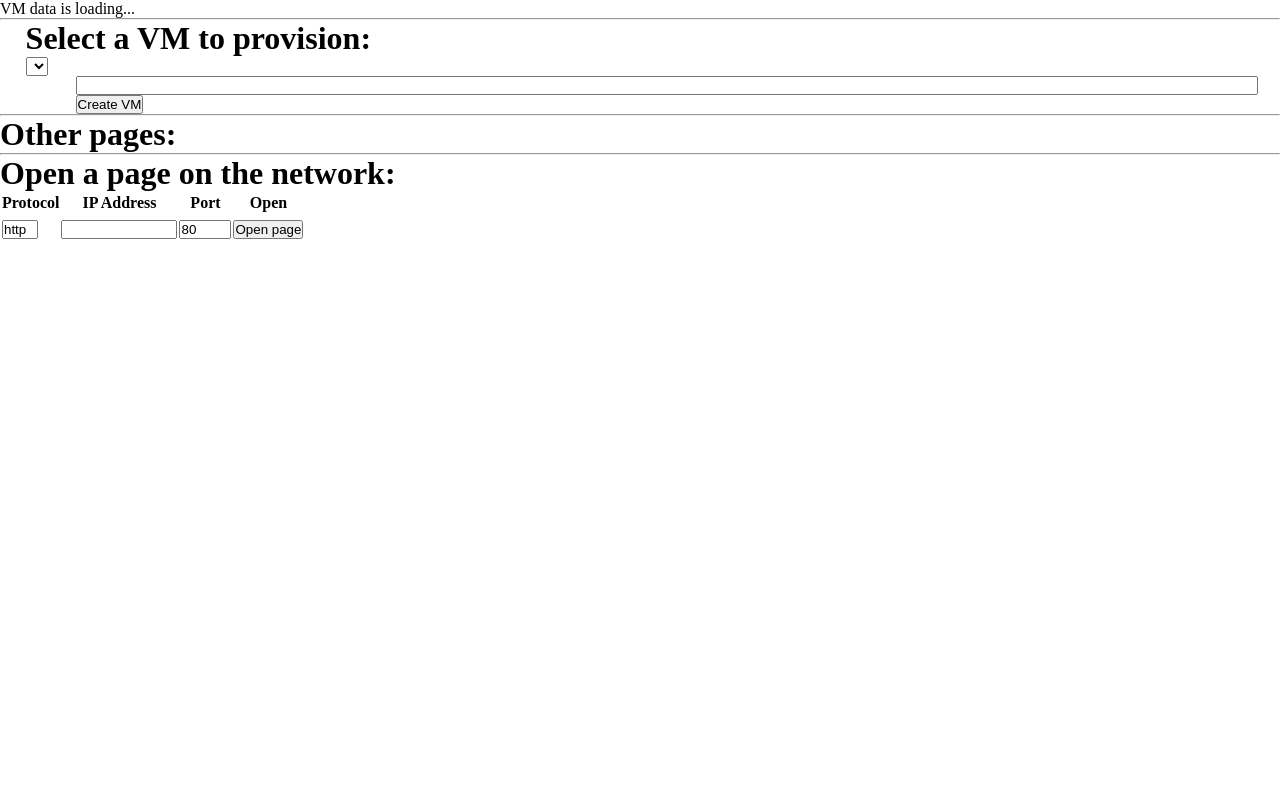
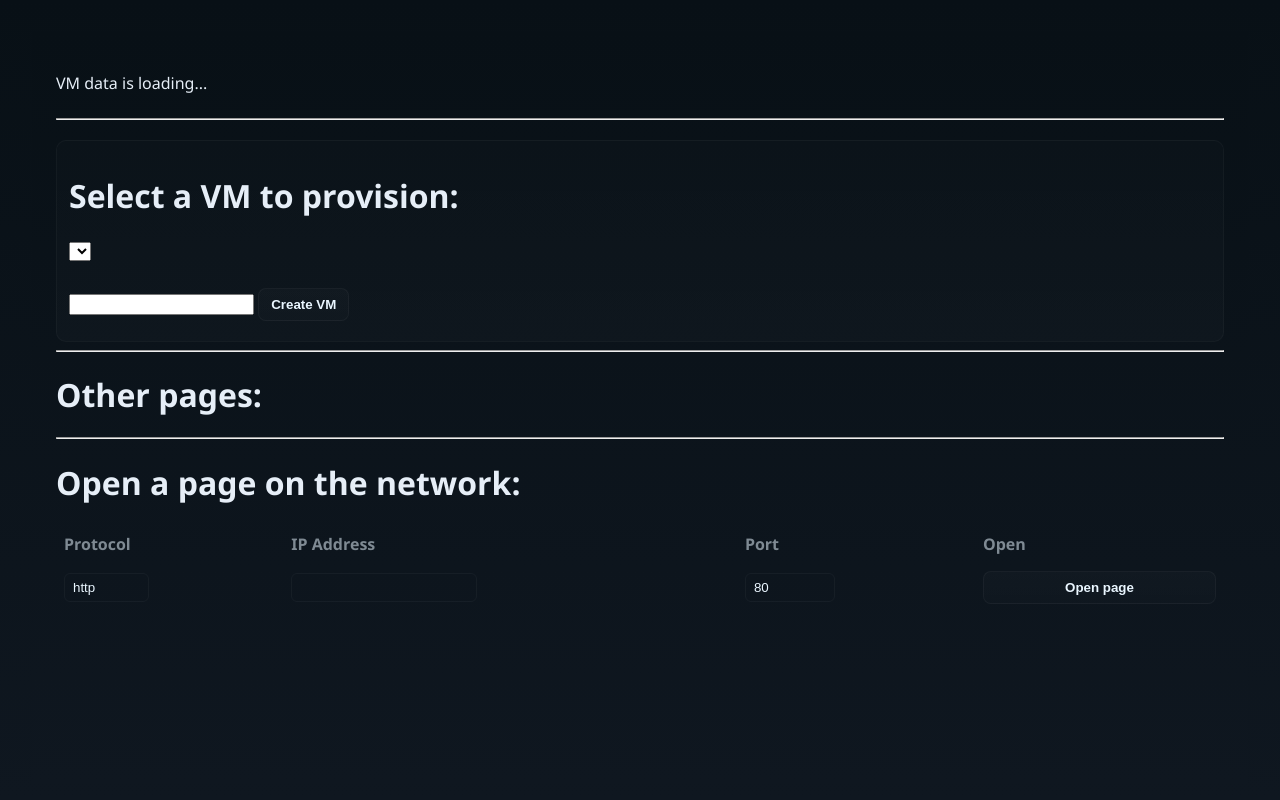
Before and after one commit to Daniel-Tomov/Cloud, a Python web app: template webapp/templates/index.html in a window 1280 px wide. Run offline with Jinja, Linux system fonts and the light colour scheme; the template is opened without the code that fills it, so the values that code supplies are empty.

Commit message:
feat: modern dashboard

```diff
--- /dev/null
+++ b/webapp/static/css/dashboard.css
@@ -0,0 +1,263 @@
+/* filepath: /home/daniel/onedrive/odu/Cloud/webapp/static/css/dashboard.css */
+/* Sleek virtualization dashboard styling */
+
+:root{
+    --bg:#0f1720;
+    --card:#0f2433;
+    --muted:#7f8a93;
+    --accent:#28a0ff;
+    --accent-2:#00bfa6;
+    --danger:#ff6b6b;
+    --glass: rgba(255,255,255,0.03);
+    --glass-2: rgba(255,255,255,0.04);
+    --radius:10px;
+    --shadow: 0 6px 18px rgba(2,6,23,0.6);
+    --mono: "Segoe UI", Roboto, "Helvetica Neue", Arial, sans-serif;
+}
+
+/* Base layout */
+html,body{
+    height:100%;
+    font-family:var(--mono);
+    background: linear-gradient(180deg, #081016 0%, var(--bg) 100%);
+    color:#e6eef7;
+    -webkit-font-smoothing:antialiased;
+    -moz-osx-font-smoothing:grayscale;
+    padding:24px;
+    box-sizing:border-box;
+}
+
+/* Container holding VM cards */
+#vms_container{
+    display:grid;
+    grid-template-columns: repeat(auto-fill, minmax(320px, 1fr));
+    gap:20px;
+    align-items:start;
+}
+
+/* Card-style tables */
+.vm_table{
+    background: linear-gradient(180deg, rgba(255,255,255,0.02), var(--glass));
+    border-radius:var(--radius);
+    padding:12px;
+    border:1px solid rgba(255,255,255,0.04);
+    box-shadow:var(--shadow);
+    overflow:hidden;
+    transition:transform .18s ease, box-shadow .18s ease;
+}
+
+/* hover lift */
+.vm_table:hover{
+    transform:translateY(-6px);
+    box-shadow: 0 14px 30px rgba(2,6,23,0.7);
+}
+
+/* Header */
+.vm_table th{
+    background: transparent;
+    padding:8px 12px;
+    text-align:left;
+}
+
+.vm_table h1{
+    font-size:1.1rem;
+    font-weight:600;
+    color:#fff;
+    letter-spacing:0.2px;
+}
+
+/* Row cells */
+.vm_table td{
+    padding:8px 10px;
+    vertical-align:middle;
+    border-top:1px dashed rgba(255,255,255,0.03);
+    height:auto;
+    display:flex;
+    align-items:center;
+    gap:12px;
+}
+
+/* Status color override */
+.running{
+    box-shadow: inset 0 0 0 2px rgba(0,200,120,0.06);
+}
+.stopped{
+    box-shadow: inset 0 0 0 2px rgba(255,90,90,0.04);
+}
+
+/* Progress bars */
+progress{
+    width:100%;
+    height:14px;
+    border-radius:8px;
+    overflow:hidden;
+    background: rgba(255,255,255,0.03);
+    border:none;
+    appearance:none;
+}
+
+/* Webkit */
+progress::-webkit-progress-bar{
+    background: rgba(255,255,255,0.03);
+}
+progress::-webkit-progress-value{
+    background: linear-gradient(90deg, var(--accent), var(--accent-2));
+    border-radius:8px;
+    box-shadow: inset 0 -2px 6px rgba(0,0,0,0.25);
+}
+/* Firefox */
+progress::-moz-progress-bar{
+    background: linear-gradient(90deg, var(--accent), var(--accent-2));
+    border-radius:8px;
+}
+
+/* Text items */
+.vm_table p{
+    margin:0;
+    color:var(--muted);
+    font-size:0.9rem;
+    white-space:nowrap;
+    overflow:hidden;
+    text-overflow:ellipsis;
+}
+
+.vm_table .cpu, .vm_table .mem { color:#fff; font-weight:600; }
+
+/* Power controls */
+.power-options{
+    display:flex;
+    gap:8px;
+    align-items:center;
+    justify-content:center;
+}
+.power-options .fa{
+    display:inline-flex;
+    align-items:center;
+    justify-content:center;
+    width:36px;
+    height:36px;
+    border-radius:8px;
+    background:transparent;
+    color:var(--muted);
+    border:1px solid rgba(255,255,255,0.03);
+    transition: all .14s ease;
+    cursor:pointer;
+}
+.power-options .fa:hover{
+    color:#fff;
+    transform:translateY(-3px);
+    border-color: rgba(255,255,255,0.06);
+    background: linear-gradient(180deg, rgba(255,255,255,0.02), rgba(255,255,255,0.01));
+}
+
+/* Specific action hint colors */
+.fa-power-off{ color:var(--danger); }
+.fa-play{ color: #8bffb7; }
+.fa-refresh{ color: #ffd36b; }
+.fa-stop{ color:#ffb5b5; }
+
+/* Buttons */
+button{
+    background: linear-gradient(180deg, rgba(255,255,255,0.02), rgba(255,255,255,0.01));
+    color:#eaf6ff;
+    padding:8px 12px;
+    border-radius:8px;
+    border:1px solid rgba(255,255,255,0.04);
+    cursor:pointer;
+    font-weight:600;
+}
+button:hover{
+    transform:translateY(-2px);
+    box-shadow:0 8px 20px rgba(2,6,23,0.6);
+}
+
+/* Tag list */
+.tags{
+    display:flex;
+    gap:8px;
+    flex-wrap:wrap;
+}
+.tags p{
+    background: rgba(255,255,255,0.02);
+    padding:6px 8px;
+    border-radius:999px;
+    cursor:pointer;
+    color:var(--muted);
+    font-size:0.85rem;
+    transition: all .12s ease;
+}
+.tags p:hover{
+    text-decoration:none;
+    color:#fff;
+    background: rgba(255,255,255,0.04);
+    transform:translateY(-2px);
+}
+
+/* Input styles */
+.custom-address-input{
+    padding:6px 8px;
+    border-radius:6px;
+    border:1px solid rgba(255,255,255,0.04);
+    background:transparent;
+    color:#eaf6ff;
+    outline:none;
+    transition: box-shadow .12s ease, border-color .12s ease;
+}
+.custom-address-input:focus{
+    box-shadow:0 4px 16px rgba(40,160,255,0.08);
+    border-color: rgba(40,160,255,0.18);
+}
+
+/* small input widths */
+.protocol{ width:4.2rem; }
+.ip{ width:10.5rem; }
+.port{ width:4.5rem; }
+
+/* Provision and services */
+#provision{
+    margin-top:20px;
+    padding:12px;
+    border-radius:var(--radius);
+    background: linear-gradient(180deg, rgba(255,255,255,0.01), rgba(255,255,255,0.02));
+    border:1px solid rgba(255,255,255,0.03);
+}
+.provision-option{ padding:8px 0; }
+
+.services{
+    display:inline-block;
+    margin:6px 12px 6px 0;
+    padding:8px 12px;
+    background:transparent;
+    color:var(--accent);
+    border-radius:8px;
+    text-decoration:none;
+    border:1px solid rgba(40,160,255,0.12);
+}
+.services:hover{
+    background: rgba(40,160,255,0.06);
+    color:#eaf6ff;
+}
+
+/* Page open table */
+table{ width:100%; border-collapse:collapse; margin-top:8px; color:var(--muted); }
+table th, table td{ padding:8px; text-align:left; }
+#open-page{ width:100%; }
+
+/* Responsive tweaks */
+@media (max-width:720px){
+    :root{ --radius:8px; }
+    #vms_container{ grid-template-columns: 1fr; }
+    .vm_table td{ flex-direction:column; align-items:flex-start; gap:6px; }
+    .protocol, .port, .ip{ width:100%; }
+}
+
+/* Subtle scrollbar */
+::-webkit-scrollbar{ height:10px; width:10px; }
+::-webkit-scrollbar-thumb{ background: rgba(255,255,255,0.03); border-radius:10px; }
+
+
+
+
+.hidden {
+    display: none;
+}
--- a/webapp/templates/index.html
+++ b/webapp/templates/index.html
@@ -2,7 +2,7 @@
 <html>
     <head>
         <title>Index</title>
-        <link rel="stylesheet" href="{{ url_for('static', filename='css/static.css') }}"/>
+        <link rel="stylesheet" href="{{ url_for('static', filename='css/dashboard.css') }}"/>
         <link rel="stylesheet" href="{{ url_for('static', filename='css/font-awesome.css') }}"/>
     </head>
     <body>
```
